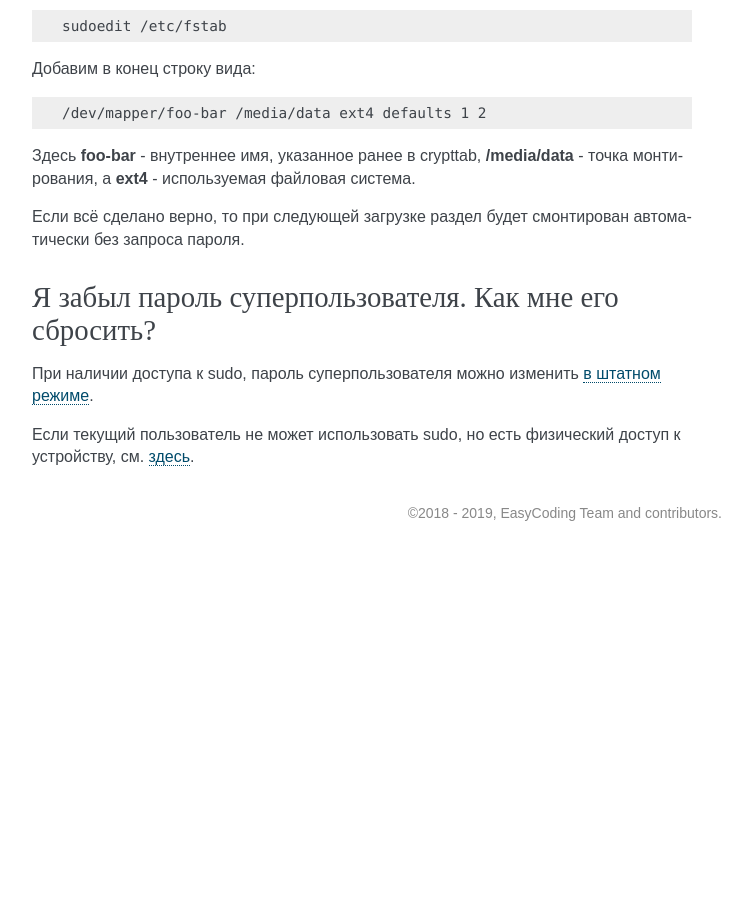
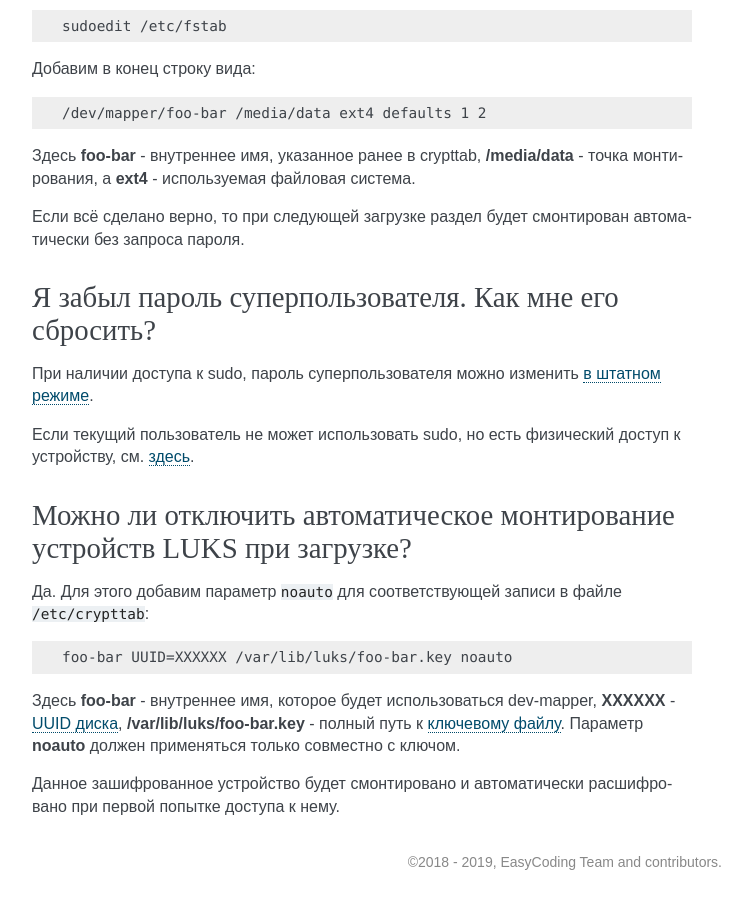
Before and after one commit to RussianFedora/FAQ, a Sphinx documentation site: the page built from source/security.rst, in a window 1280 px wide and 900 px high, scrolled down 22834 px. Shown: the whole window, without its empty margins (388-1140 px from the left). Built offline with Sphinx 7.4.7, drawn with Linux system fonts in a browser that asks for light colours; before the commit the page ends 23385 px from its top, so only the background shows below that; some of the changed text lies outside the part shown.

Commit message:
Added question about using LUKS key files without auto mount on boot.

```diff
--- a/source/security.rst
+++ b/source/security.rst
@@ -1327,3 +1327,19 @@ GnuPG2 запросит стандартные данные: имя и адре
 При наличии доступа к sudo, пароль суперпользователя можно изменить :ref:`в штатном режиме <root-password>`.
 
 Если текущий пользователь не может использовать sudo, но есть физический доступ к устройству, см. `здесь <https://docs.fedoraproject.org/en-US/quick-docs/reset-root-password/>`__.
+
+.. index:: luks, encryption, key, cryptsetup, crypttab
+.. _luks-noauto:
+
+Можно ли отключить автоматическое монтирование устройств LUKS при загрузке?
+==============================================================================
+
+Да. Для этого добавим параметр ``noauto`` для соответствующей записи в файле ``/etc/crypttab``:
+
+.. code-block:: text
+
+    foo-bar UUID=XXXXXX /var/lib/luks/foo-bar.key noauto
+
+Здесь **foo-bar** - внутреннее имя, которое будет использоваться dev-mapper, **XXXXXX** - :ref:`UUID диска <get-uuid>`, **/var/lib/luks/foo-bar.key** - полный путь к :ref:`ключевому файлу <luks-addkey>`. Параметр **noauto** должен применяться только совместно с ключом.
+
+Данное зашифрованное устройство будет смонтировано и автоматически расшифровано при первой попытке доступа к нему.
```
